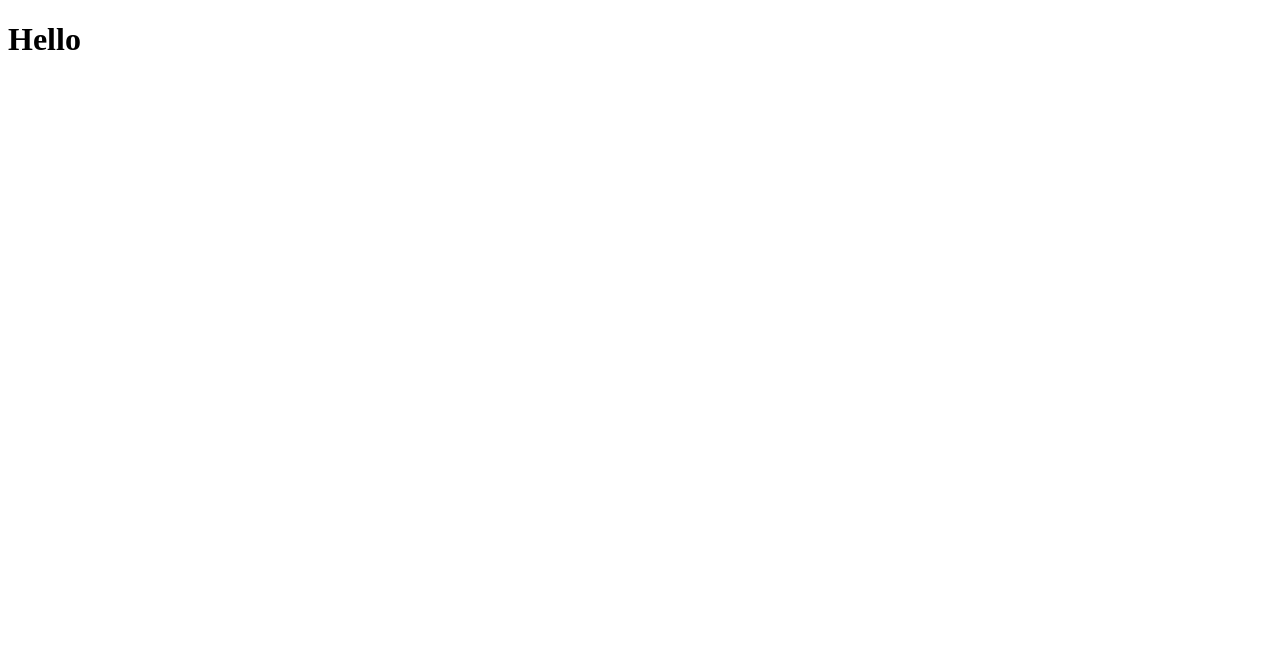
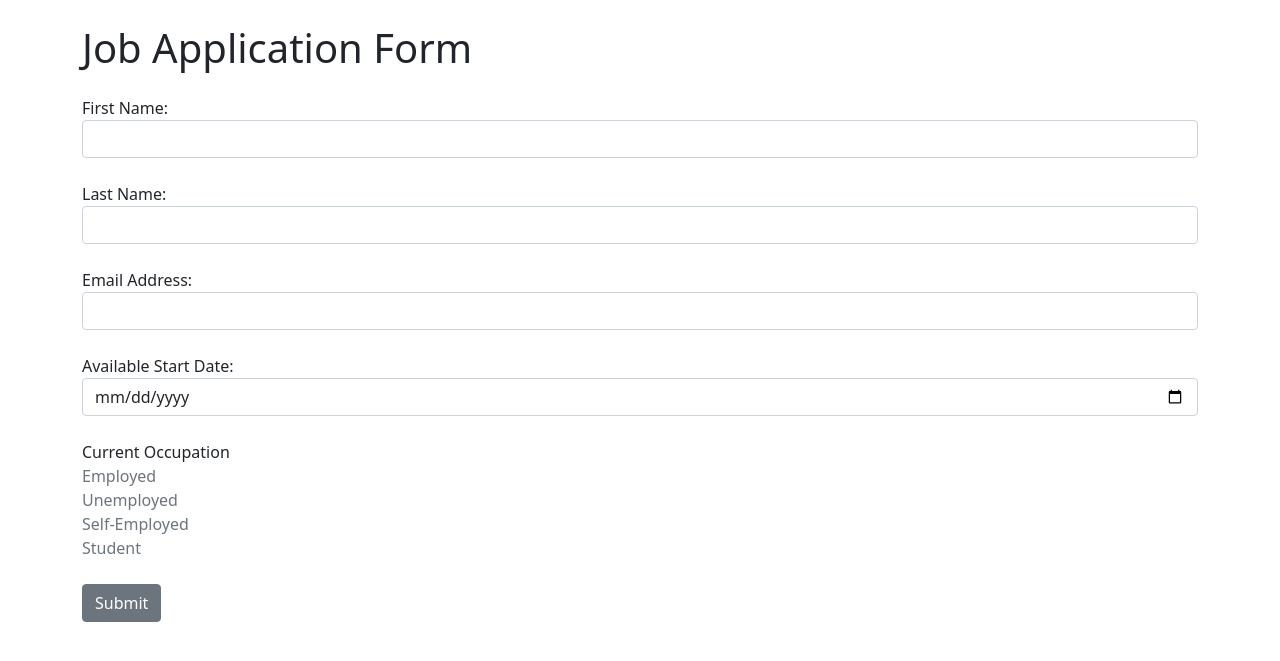
Before and after one commit to valenpendragon/django-job-application-form, a Django app: page / in a window 1280 px wide. Before the commit the part shown is almost empty. Shown: the top 661 px of the page. Run offline with Django 4.2, Linux system fonts and the light colour scheme.

Commit message:
Add form content to index.html for job_application app. Removed old SECRET_KEY for the project and replaced it with an os.getenv() call to get it from the environment.

```diff
--- a/job_application/templates/index.html
+++ b/job_application/templates/index.html
@@ -1,10 +1,59 @@
-<!DOCTYPE html>
-<html lang="en">
-<head>
-    <meta charset="UTF-8">
-    <title>Title</title>
-</head>
-<body>
-    <h1>Hello</h1>
-</body>
+<!doctype html>
+<html>
+    <head>
+        <meta charset="utf-8">
+        <meta name="viewport" content="width=device-width, initial-scale=1, shrink-to-fit=no">
+        <link rel="stylesheet" href="https://cdn.jsdelivr.net/npm/bootstrap@5.1.3/dist/css/bootstrap.min.css">
+    </head>
+    <body>
+        <div class="container">
+            <h1 class="mt-4 mb-4">Job Application Form</h1>
+            <form method="post">
+                {% csrf_token %}
+                <div class="form-group mb-4">
+                    <label for="first_name">First Name:</label>
+                    <input class="form-control" type="text" id="first_name" name="first_name" required>
+                </div>
+                <div class="form-group mb-4">
+                    <label for="last_name">Last Name:</label>
+                    <input class="form-control" type="text" id="last_name" name="last_name" required>
+                </div>
+                <div class="form-group mb-4">
+                    <label for="email">Email Address:</label>
+                    <input class="form-control" type="email" id="email" name="email" required>
+                </div>
+                <div class="form-group mb-4">
+                    <label for="start_date">Available Start Date:</label>
+                    <input class="form-control" type="date" id="start_date" name="start_date" required>
+                </div>
+                <div class="form-group mb-4">
+                    <label>Current Occupation</label>
+                    <br>
+                    <div class="btn-group-vertical" id="occupation">
+                        <input class="btn-check form-control" type="radio" id="employed" name="occupation" value="employed" required>
+                        <label class="btn-outline-secondary" for="employed">Employed</label>
+
+                        <input class="btn-check form-control" type="radio" id="unemployed" name="occupation" value="unemployed" required>
+                        <label class="btn-outline-secondary" for="unemployed">Unemployed</label>
+
+                        <input class="btn-check form-control" type="radio" id="self_employed" name="occupation" value="self-employed" required>
+                        <label class="btn-outline-secondary" for="self_employed">Self-Employed</label>
+
+                        <input class="btn-check form-control" type="radio" id="student" name="occupation" value="student" required>
+                        <label class="btn-outline-secondary" for="student">Student</label>
+                    </div>
+                </div>
+                <button class="btn btn-secondary mb-4" type="submit">Submit</button>
+                {% if messages %}
+                <div class="alert alert-success">
+                    {% for message in messages %}
+                        {{ message }}
+                    {% endfor %}
+                </div>
+                {% endif %}
+            </form>
+        </div>
+        <script src="https://code.jquery.com/jquery-3.6.0.min.js"></script>
+        <script src="https://cdn.jsdelivr.net/npm/bootstrap@5.1.3/dist/js/bootstrap.min.js"></script>
+    </body>
 </html>
--- a/job_application/views.py
+++ b/job_application/views.py
@@ -2,4 +2,5 @@ from django.shortcuts import render
 
 
 def index(request):
+
     return render(request, "index.html")
--- a/mysite/settings.py
+++ b/mysite/settings.py
@@ -9,7 +9,7 @@ https://docs.djangoproject.com/en/4.2/topics/settings/
 For the full list of settings and their values, see
 https://docs.djangoproject.com/en/4.2/ref/settings/
 """
-
+import os
 from pathlib import Path
 
 # Build paths inside the project like this: BASE_DIR / 'subdir'.
@@ -20,7 +20,7 @@ BASE_DIR = Path(__file__).resolve().parent.parent
 # See https://docs.djangoproject.com/en/4.2/howto/deployment/checklist/
 
 # SECURITY WARNING: keep the secret key used in production secret!
-SECRET_KEY = "django-insecure-b#%4rwrce*v)n=xf0j&8yh7v5uhg-sr&bb+ot@#9w8+-&c6_3-"
+SECRET_KEY = os.getenv("CURRENT_DJANGO_SECRET_KEY")
 
 # SECURITY WARNING: don't run with debug turned on in production!
 DEBUG = True
```
